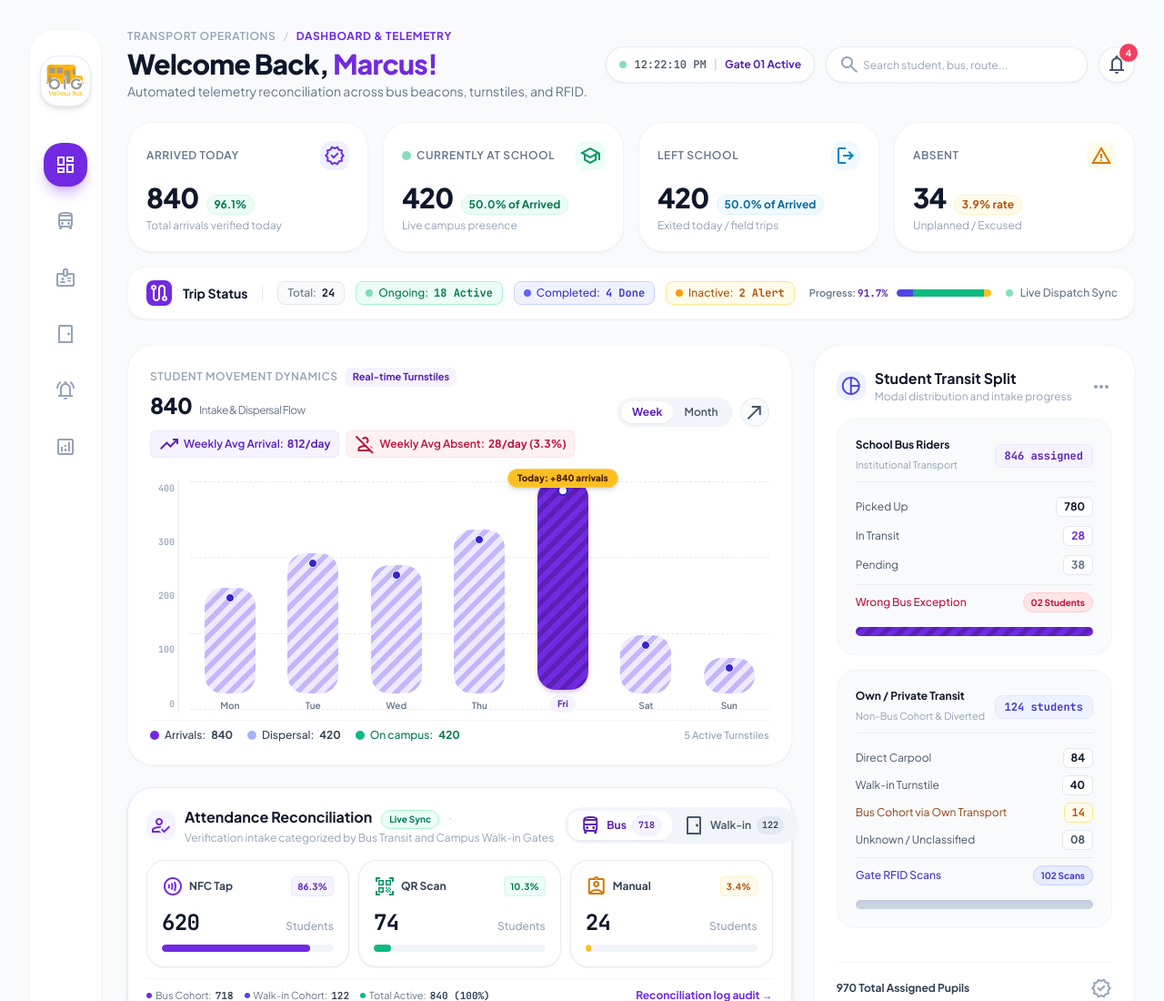
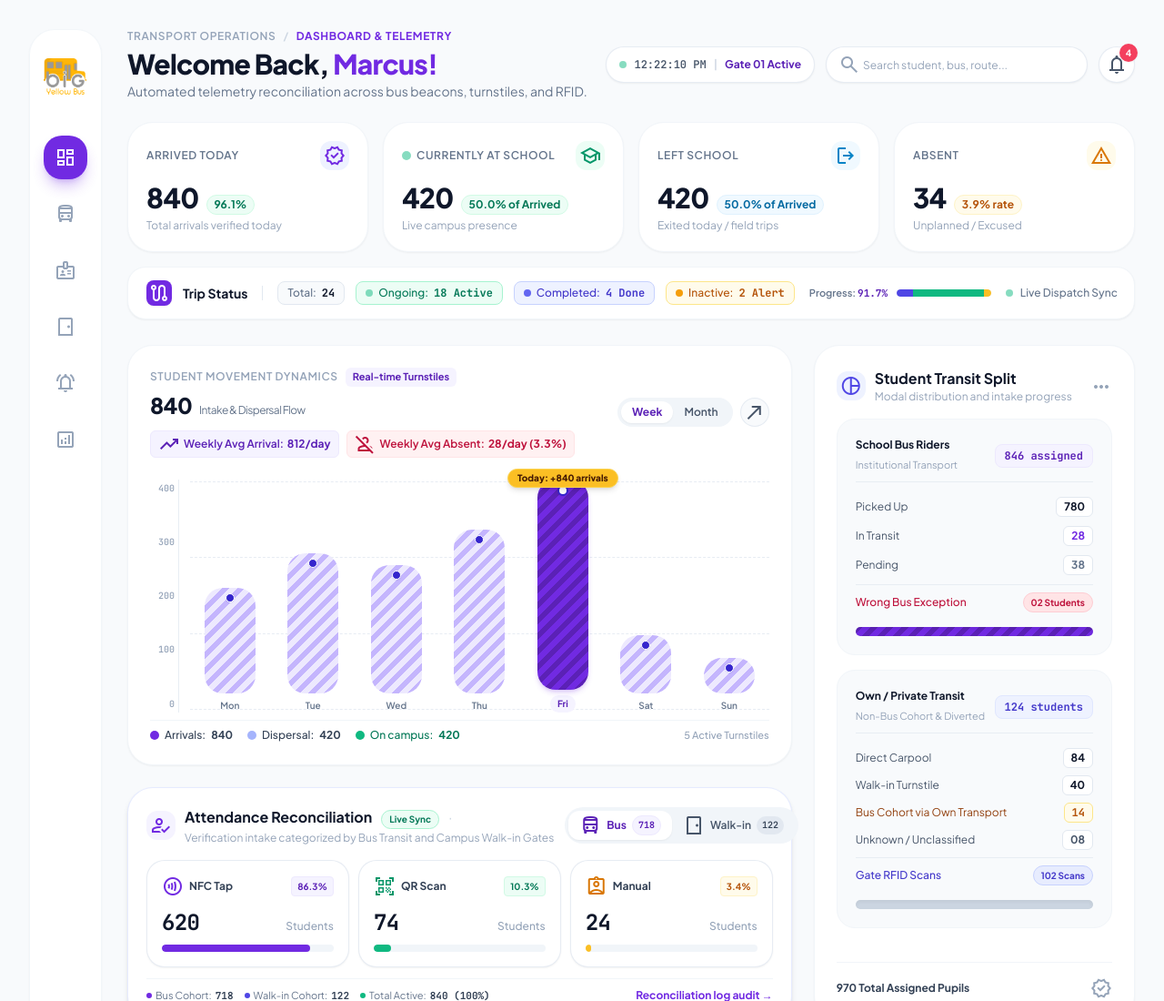
Before and after one commit to Jiz15/BYB-Bus-Tracking, a website built with Vite: page index.html in a window 1280 px wide. Shown: the top 1100 px of the page at 91% size. Built offline with nearby package versions, Linux system fonts and the light colour scheme.

Commit message:
Remove outer container background and border from logo

```diff
--- a/index.html
+++ b/index.html
@@ -57,8 +57,8 @@
     <!-- Left Slim Dock Navigation -->
     <aside class="hidden xl:flex flex-col items-center justify-between w-20 bg-white/90 backdrop-blur-md rounded-3xl py-7 border border-slate-100/90 shadow-sm shrink-0" data-purpose="sidebar-dock">
       <div class="flex flex-col items-center gap-6">
-        <!-- Logo Pill Badge -->
-        <a class="w-14 h-14 p-1.5 rounded-2xl bg-white border border-slate-200/80 flex items-center justify-center shadow-md hover:scale-105 transition-transform overflow-hidden" href="/" title="Big Yellow Bus">
+        <!-- Logo -->
+        <a class="w-12 h-12 flex items-center justify-center hover:scale-105 transition-transform" href="/" title="Big Yellow Bus">
           <img src="/logo.png" alt="Big Yellow Bus Logo" class="w-full h-full object-contain">
         </a>
 
```
Also changed, not shown: attendance.html (+2 -2 lines), live-tracking.html (+2 -2 lines), tracking.html (+2 -2 lines).
